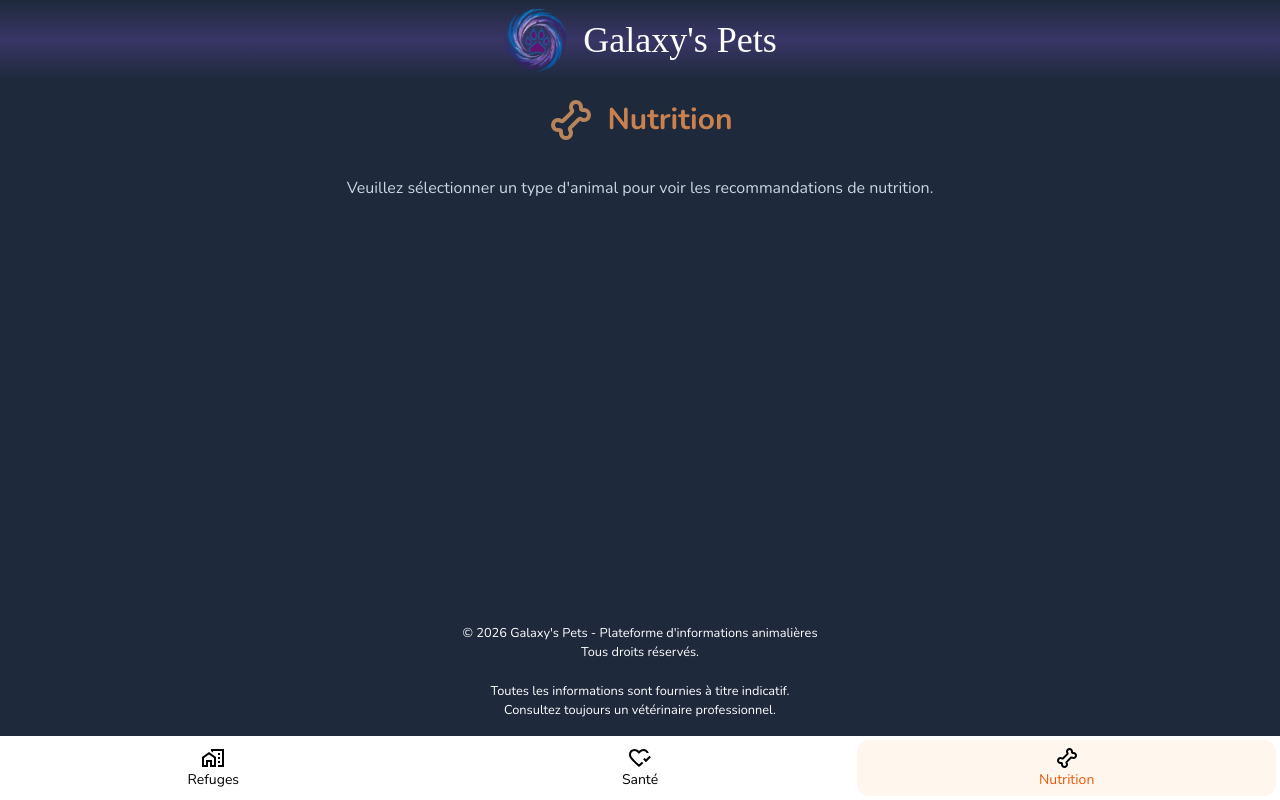
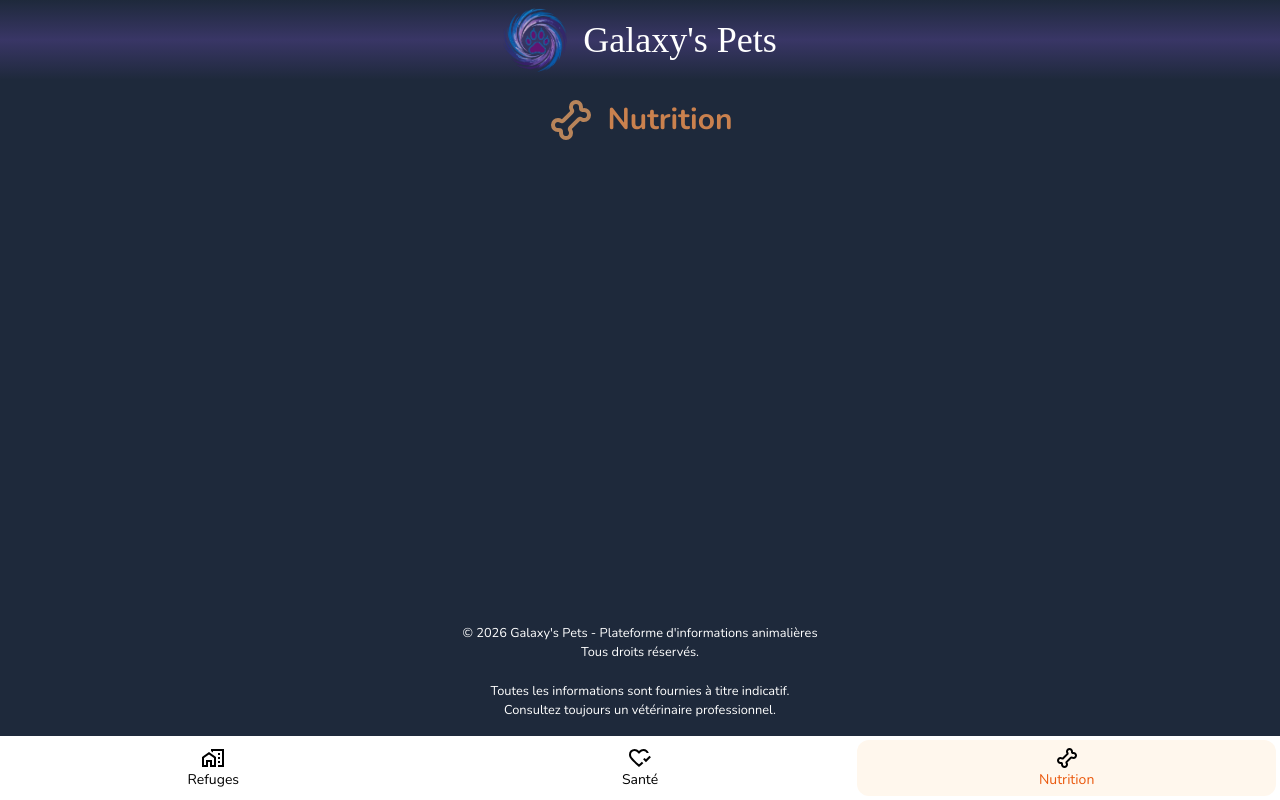
Before and after one commit to LaurieLM/galaxys_pets, a React (Vite) app: page /nutrition in a window 1280 px wide. Built offline with nearby package versions, Linux system fonts and the light colour scheme; a web font is replaced by a local one.

Commit message:
update get selected animal

```diff
--- a/src/components/Tab.tsx
+++ b/src/components/Tab.tsx
@@ -1,4 +1,4 @@
-import { NavLink } from 'react-router-dom'
+import { NavLink, useSearchParams } from 'react-router-dom'
 import sheltersLogo from '../assets/shelters_logo.svg'
 import healthLogo from '../assets/health_logo.svg'
 import nutritionLogo from '../assets/nutrition_logo.svg'
@@ -6,6 +6,12 @@ import BtnTab from './BtnTab'
 
 
 export default function Tab() {
+    const [searchParams] = useSearchParams();
+    const animalId = searchParams.get('animalId');
+
+    const getTabPath = (path: string) => {
+        return `${path}?animalId=${animalId}`;
+    };
 
     return (
         <nav className="flex justify-around h-16 border-spacing-1 bg-white fixed bottom-0 w-[100%]">
@@ -21,7 +27,7 @@ export default function Tab() {
                 )}
             </NavLink>
 
-            <NavLink to="/health" className="w-1/3 m-1 transition-all duration-200">
+            <NavLink to={getTabPath('/health')} className="w-1/3 m-1 transition-all duration-200">
                 {({ isActive }) => (
                     <BtnTab
                         logo={healthLogo}
@@ -32,7 +38,7 @@ export default function Tab() {
                 )}
             </NavLink>
 
-            <NavLink to="/nutrition" className="w-1/3 m-1 transition-all duration-200">
+            <NavLink to={getTabPath('/nutrition')} className="w-1/3 m-1 transition-all duration-200">
                 {({ isActive }) => (
                     <BtnTab
                         logo={nutritionLogo}
--- a/src/pages/Nutrition.tsx
+++ b/src/pages/Nutrition.tsx
@@ -26,12 +26,6 @@ export default function Nutrition() {
                 Nutrition
             </h2>
 
-            {selectedAnimalId === 0 && (
-                <p className="text-center text-slate-300 font-thin mt-4 mb-8">
-                    Veuillez sélectionner un type d'animal pour voir les recommandations de nutrition.
-                </p>
-            )}
-
             {/* Affichage des types de nutrition avantages / inconvénients */}
             <FoodTypeInfo selectedAnimalId={selectedAnimalId} />
 
```
